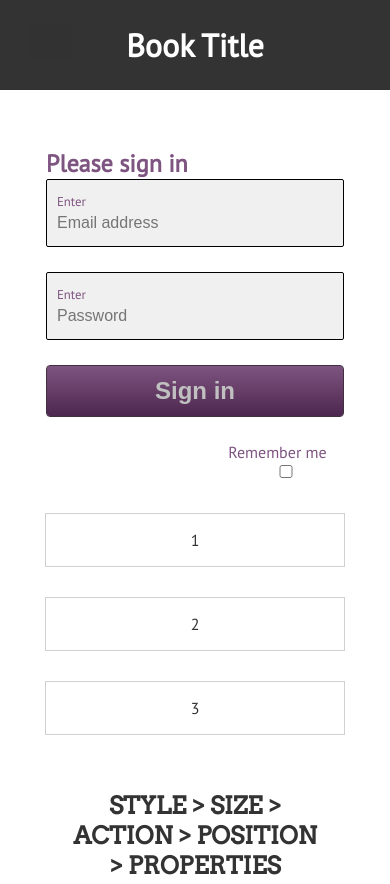
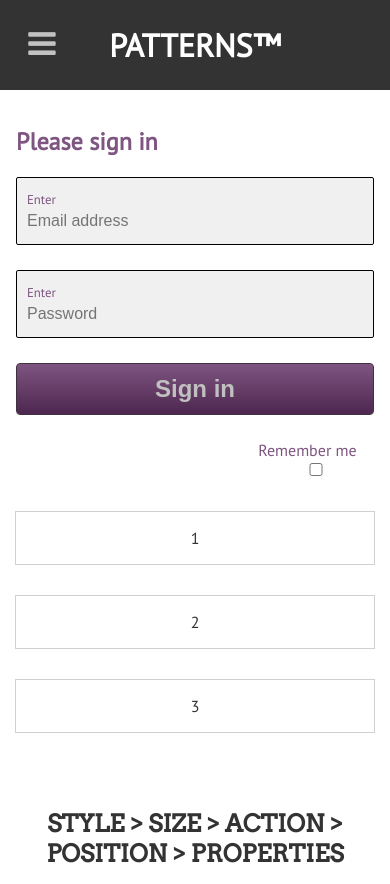
Before and after one commit to djcommandline/frontendpatterns, a plain HTML site: page index.html in a window 390 px wide. Shown: the top 884 px of the page. Drawn offline with nearby package versions, Linux system fonts and the light colour scheme; a script that the page names is missing.

Commit message:
reworked canvas menu

```diff
--- /dev/null
+++ b/css/ie.css
@@ -0,0 +1,257 @@
+body {
+  color: #333;
+  position: relative;
+  width: 100%;
+  min-width: 20em;
+  background: #333333;
+}
+
+.highlight {
+  background: #fff699;
+  padding: 0 0.5em;
+}
+
+.prose ul, .prose ol {
+  list-style: outside disc;
+  font-size: 1em;
+  line-height: 1.5em;
+  margin-bottom: 1.5em;
+}
+.prose p {
+  font-size: 1em;
+  line-height: 1.5em;
+  margin-bottom: 1.5em;
+}
+.prose p.small {
+  color: #666;
+  font-size: 0.813em;
+  line-height: 1.846em;
+  margin-bottom: 1.846em;
+}
+.prose p.medium {
+  color: #666;
+  font-size: 0.875em;
+  line-height: 1.714em;
+  margin-bottom: 1.714em;
+}
+.prose p:last-child {
+  margin-bottom: 0;
+}
+.prose h1 {
+  font-size: 1.875em;
+  line-height: 1.2em;
+  margin-bottom: 0.4em;
+}
+.prose h2 {
+  font-size: 1.5em;
+  line-height: 1.25em;
+  margin-bottom: 0.5em;
+}
+.prose a {
+  color: #6d7173;
+  border-bottom: 1px solid #a1cfe5;
+  text-decoration: none;
+  outline: none;
+}
+.prose a:focus, .prose a:hover {
+  color: #4ab336;
+  border-bottom-color: #77b36b;
+}
+
+.block {
+  position: relative;
+  margin: 0 auto;
+  padding: 1.5em 1.25em;
+  max-width: 60em;
+}
+
+.close-btn {
+  display: block;
+  width: 2.625em;
+  height: 2.25em;
+  padding: 0;
+  border: 0;
+  outline: none;
+  background: #333333 url("../img/close-btn.svg") left center no-repeat;
+  background-size: 1.875em 1.875em;
+  overflow: hidden;
+  white-space: nowrap;
+  text-indent: 100%;
+  filter: progid:DXImageTransform.Microsoft.Alpha(Opacity=100);
+  opacity: 1;
+  -webkit-tap-highlight-color: rgba(0, 0, 0, 0);
+}
+.no-svg .close-btn {
+  background-image: url("../img/close-btn.png");
+}
+.close-btn:focus, .close-btn:hover {
+  filter: progid:DXImageTransform.Microsoft.Alpha(Opacity=100);
+  opacity: 1;
+}
+
+.nav-btn {
+  display: block;
+  width: 2.625em;
+  height: 2.25em;
+  padding: 0;
+  border: 0;
+  outline: none;
+  background: #333333 url("../img/nav-icon.svg") left center no-repeat;
+  background-size: 1.875em 1.5em;
+  overflow: hidden;
+  white-space: nowrap;
+  text-indent: 100%;
+  filter: progid:DXImageTransform.Microsoft.Alpha(Opacity=70);
+  opacity: 0.7;
+  -webkit-tap-highlight-color: rgba(0, 0, 0, 0);
+}
+.no-svg .nav-btn {
+  background-image: url("../img/nav-icon.png");
+}
+.nav-btn:hover, .nav-btn:focus {
+  filter: progid:DXImageTransform.Microsoft.Alpha(Opacity=100);
+  opacity: 1;
+}
+
+#outer-wrap {
+  position: relative;
+  overflow: hidden;
+  width: 100%;
+}
+
+#inner-wrap {
+  position: relative;
+  width: 100%;
+}
+
+#nav {
+  z-index: 200;
+  position: relative;
+  overflow: hidden;
+  width: 100%;
+  color: #fff;
+}
+#nav .close-btn {
+  display: none;
+}
+#nav .block-title {
+  border: 0;
+  clip: rect(0 0 0 0);
+  height: 1px;
+  margin: -1px;
+  overflow: hidden;
+  padding: 0;
+  position: absolute;
+  width: 1px;
+}
+#nav .block {
+  z-index: 2;
+  position: relative;
+  padding: 0.75em 1.25em;
+  background: #333333;
+}
+#nav ul {
+  *zoom: 1;
+  display: block;
+}
+#nav ul:before, #nav ul:after {
+  content: "";
+  display: table;
+}
+#nav ul:after {
+  clear: both;
+}
+#nav li {
+  display: block;
+}
+#nav li a {
+  display: block;
+  color: #ccc;
+  font-size: 0.875em;
+  line-height: 1.286em;
+  font-weight: bold;
+  outline: none;
+}
+#nav li a:focus, #nav li a:hover {
+  color: #fff;
+  background: rgba(255, 255, 255, 0.1);
+}
+#nav li.is-active a {
+  color: #fff;
+}
+
+#header {
+  z-index: 100;
+  position: relative;
+  color: #fff;
+  background: #333333;
+}
+#header .block-title {
+  margin: 0;
+  font-size: 1.875em;
+  line-height: 1.2em;
+  text-align: center;
+  white-space: nowrap;
+}
+#header .nav-btn {
+  position: absolute;
+  top: 1.5em;
+  left: 1.875em;
+}
+
+#main {
+  background: #fff;
+}
+#main .block {
+  padding: 2.625em 1.875em;
+}
+
+footer[role="contentinfo"] {
+  background: #ddd;
+}
+
+#header .nav-btn {
+  border: 0;
+  clip: rect(0 0 0 0);
+  height: 1px;
+  margin: -1px;
+  overflow: hidden;
+  padding: 0;
+  position: absolute;
+  width: 1px;
+}
+
+#nav .close-btn {
+  border: 0;
+  clip: rect(0 0 0 0);
+  height: 1px;
+  margin: -1px;
+  overflow: hidden;
+  padding: 0;
+  position: absolute;
+  width: 1px;
+}
+#nav .block-title {
+  border: 0;
+  clip: rect(0 0 0 0);
+  height: 1px;
+  margin: -1px;
+  overflow: hidden;
+  padding: 0;
+  position: absolute;
+  width: 1px;
+}
+#nav ul {
+  text-align: center;
+  white-space: nowrap;
+}
+#nav li {
+  display: inline-block;
+  border-right: 1px solid rgba(255, 255, 255, 0.1);
+}
+#nav li:last-child {
+  border-right: none;
+}
+#nav li a {
+  padding: 0.429em 0.857em;
+}
--- a/css/mobile-first-grid.css
+++ b/css/mobile-first-grid.css
@@ -72,11 +72,9 @@
 	    width: 33%;
 	    float: left;
 	}
-
 	.cw400 {
 		width: 320px !important;
 	}
-
 
 }
 
@@ -121,8 +119,6 @@
 	    width: 12.5%;
 	    float: left;
 	}
-
-
 	.cw400 {
 		width: 400px !important;
 	}
--- a/css/nav.css
+++ b/css/nav.css
@@ -33,23 +33,32 @@ input[type="search"] {
   list-style: none;
 }
 
-h1, h2, h3, h4, h5, h6, p, ul, ol {
+#header a, #nav   a {
+  text-decoration: none !important;
+  color: #fff;
+}
+
+#header h1,
+#header h2,
+#header h3,
+#header h4,
+#header h5,
+#header h6,
+#header p{
   margin: 0;
 }
 
-
-
-.block {
+#nav .block, #header .block {
   position: relative;
   margin: 0 auto;
   padding: 1.5em 1.25em;
   max-width: 60em;
 }
 
-
-
-
-
+#main .block {
+  max-width: 1020px;
+  margin: 0 auto;
+}
 
 .nav-btn {
   display: block;
@@ -58,25 +67,20 @@ h1, h2, h3, h4, h5, h6, p, ul, ol {
   padding: 0;
   border: 0;
   outline: none;
-  background: #333333 url("../canvas-menu/img/nav-icon.svg") left center no-repeat;
   background-size: 1.875em 1.5em;
   overflow: hidden;
   white-space: nowrap;
-  text-indent: 100%;
   filter: progid:DXImageTransform.Microsoft.Alpha(Opacity=70);
   opacity: 0.7;
   -webkit-tap-highlight-color: rgba(0, 0, 0, 0);
 }
 .no-svg .nav-btn {
-  background-image: url("../canvas-menu/img/nav-icon.png");
+  background-image: url("../img/nav-icon.png");
 }
 .nav-btn:hover, .nav-btn:focus {
   filter: progid:DXImageTransform.Microsoft.Alpha(Opacity=100);
   opacity: 1;
 }
-
-
-
 
 .close-btn {
   display: block;
@@ -85,28 +89,23 @@ h1, h2, h3, h4, h5, h6, p, ul, ol {
   padding: 0;
   border: 0;
   outline: none;
-  background: #333333 url("../canvas-menu/img/close-btn.svg") left center no-repeat;
-  background-size: 1.875em 1.875em;
+
   overflow: hidden;
   white-space: nowrap;
-  text-indent: 100%;
+
   filter: progid:DXImageTransform.Microsoft.Alpha(Opacity=100);
   opacity: 1;
   -webkit-tap-highlight-color: rgba(0, 0, 0, 0);
+
+  color: #fff;
 }
 .no-svg .close-btn {
-  background-image: url("../canvas-menu/img/close-btn.png");
+  background-image: url("../img/close-btn.png");
 }
 .close-btn:focus, .close-btn:hover {
   filter: progid:DXImageTransform.Microsoft.Alpha(Opacity=100);
   opacity: 1;
 }
-
-
-
-
-
-
 
 #outer-wrap {
   position: relative;
@@ -118,8 +117,6 @@ h1, h2, h3, h4, h5, h6, p, ul, ol {
   position: relative;
   width: 100%;
 }
-
-
 
     #header {
       z-index: 100;
@@ -136,11 +133,10 @@ h1, h2, h3, h4, h5, h6, p, ul, ol {
     }
     #header .nav-btn {
       position: absolute;
-      top: 1.5em;
-      left: 1.875em;
+      top: 0.7em;
+      left: 0em;
+      font-size: 2em;
     }
-
-
 
     #nav {
       z-index: 200;
@@ -198,17 +194,9 @@ h1, h2, h3, h4, h5, h6, p, ul, ol {
       color: #fff;
     }
 
-
-
-
     #main {
       background: #fff;
     }
-    #main .block {
-      padding: 2.625em 1.875em;
-    }
-
-
 
     footer[role="contentinfo"] {
       background: #ddd;
@@ -217,7 +205,15 @@ h1, h2, h3, h4, h5, h6, p, ul, ol {
 
 
 
-@media screen and (min-width: 45.0625em) {
+
+
+
+
+
+
+
+
+@media screen and ( min-width: 45.0625em ) {
   #header .nav-btn {
     border: 0;
     clip: rect(0 0 0 0);
@@ -273,7 +269,7 @@ h1, h2, h3, h4, h5, h6, p, ul, ol {
   #nav {
     position: absolute;
     top: 0;
-    padding-top: 5.25em;
+    padding-top: 0;
   }
   #nav:not(:target) {
     z-index: 1;
@@ -283,13 +279,19 @@ h1, h2, h3, h4, h5, h6, p, ul, ol {
     display: block;
   }
   #nav .close-btn {
-    position: absolute;
-    top: -3.75em;
-    left: 1.875em;
+    left: 0;
+    font-size: 2em;
+    top: 0;
+    position: relative;
+    height: 2.8em;
+    line-height: 2.9em;
   }
   #nav .block {
     position: relative;
     padding: 0;
+  }
+  #nav ul {
+    margin: 0;
   }
   #nav li {
     position: relative;
@@ -316,14 +318,6 @@ h1, h2, h3, h4, h5, h6, p, ul, ol {
 
 
 
-
-
-
-
-
-
-
-
   .js-ready #nav {
     height: 100%;
     width: 70%;
@@ -339,6 +333,9 @@ h1, h2, h3, h4, h5, h6, p, ul, ol {
     display: block;
     filter: progid:DXImageTransform.Microsoft.Alpha(Opacity=70);
     opacity: 0.7;
+    width: 100%;
+    text-align: left;
+    text-indent: 0.35em;
   }
   .js-ready #nav .close-btn:focus, .js-ready #nav .close-btn:hover {
     filter: progid:DXImageTransform.Microsoft.Alpha(Opacity=100);
@@ -355,12 +352,6 @@ h1, h2, h3, h4, h5, h6, p, ul, ol {
   .js-nav #inner-wrap {
     left: 70%;
   }
-
-
-
-
-
-
 
 
 
--- a/index.html
+++ b/index.html
@@ -11,20 +11,20 @@
         <meta name="viewport" content="width=device-width">
 
 
-        <!-- Modernizr -->
+        <!-- modernizr -->
         <script src="js/modernizr.js"></script>
 
-        <!-- Font Awesome -->
+        <!-- font awesome -->
         <link rel="stylesheet" href="./css/font-awesome.css">
         <!--[if IE 7]>
         <link rel="stylesheet" href="css/font-awesome-ie7.min.css">
         <![endif]-->
 
-        <!-- Google Font Face -->
+        <!-- google font face -->
         <link href="http://fonts.googleapis.com/css?family=Arvo" rel="stylesheet" type="text/css">
         <link href="http://fonts.googleapis.com/css?family=PT+Sans" rel="stylesheet" type="text/css">
 
-        <!-- CSS Classes -->
+        <!-- css -->
         <link rel="stylesheet" href="./css/normalize.css">
         <link rel="stylesheet" href="./css/fonts.css">
         <link rel="stylesheet" href="./css/margins.css">
@@ -77,34 +77,46 @@
 
             <header id="header" role="banner">
                 <div class="block">
-                    <h1 class="title">Book Title</h1>
-                    <a class="nav-btn" id="nav-open-btn" href="#nav">Book Navigation</a>
+                    <h1 class="title">PATTERNS™</h1>
+                    <a class="nav-btn" id="nav-open-btn" href="#nav"><i class="icon-reorder"></i></a>
                 </div>
             </header>
 
-            <nav id="nav" role="navigation">
+            <nav id="nav" role="navigation" class="text-left">
                 <div class="block">
-                    <h2 class="block-title">Chapters</h2>
+
+                    <!-- TITLE -->
+                    <h2 class="block-title">Title</h2>
+                    <a class="close-btn" id="nav-close-btn" href="#header"><i class="icon-reorder"></i> PATTERNS™</a>
+
                     <ul>
                         <li class="is-active">
-                            <a href="#">Chapter 1</a>
+                            <a href="#"><i class="icon-user"></i> PROFILE</a>
                         </li>
                         <li>
-                            <a href="#">Chapter 2</a>
+                            <a href="#"><i class="icon-cog"></i> SETTINGS</a>
                         </li>
                         <li>
-                            <a href="#">Chapter 3</a>
+                            <a href="#"><i class="icon-comment"></i> COMMENTS</a>
                         </li>
                         <li>
-                            <a href="#">Chapter 4</a>
+                            <a href="#"><i class="icon-envelope"></i> INBOX</a>
                         </li>
                         <li>
-                            <a href="#">Chapter 5</a>
+                            <a href="#"><i class="icon-search"></i> SEARCH</a>
+                        </li>
+                        <li>
+                            <a href="#"><i class="icon-credit-card"></i> PAYMENT INFO</a>
+                        </li>
+                        <li>
+                            <a href="#"><i class="icon-mobile-phone"></i> CONTACT</a>
+                        </li>
+                        <li>
+                            <a href="#"><i class="icon-truck"></i> SHIPPING</a>
                         </li>
                     </ul>
 
 
-                    <a class="close-btn" id="nav-close-btn" href="#header">Return to Content</a>
                 </div>
             </nav>
 
@@ -198,7 +210,7 @@
 
                                 <div class="w100 rel-center text-left">
 
-                                    <h3>Basic Buttons</h3>
+                                    <h3 class="padded">Basic Buttons</h3>
                                     <div class="bg-light xsmall cta mb-15"> XSMALL <i class="icon-circle-arrow-right"></i> </div>
                                     <div class="bg-light small cta mb-15"> SMALL <i class="icon-circle-arrow-right"></i> </div>
                                     <div class="bg-solid medium cta mb-15"> MEDIUM <i class="icon-circle-arrow-right"></i> </div>
@@ -269,17 +281,17 @@
 
         <!-- END OF PAGE SCRIPT -->
         <script src="//ajax.googleapis.com/ajax/libs/jquery/1.9.0/jquery.min.js"></script>
-        <script>window.jQuery || document.write('<script src="js/vendor/jquery-1.9.0.min.js"><\/script>')</script>
+        <script>window.jQuery || document.write('<script src="js/jquery-1.9.0.min.js"><\/script>')</script>
 
         <!-- ADDITIONAL SCRIPTS -->
         <script src="js/plugins.js"></script>
-        <script src="http://localhost/frontendpatterns/canvas-menu/js/main.js"></script>
 
         <!-- ADDITIONAL PAGE SCRIPTS -->
-        <script type="css/js">
+        <script type="text/javascript">
             jQuery(document).ready(function($) {
                 $('.input-wrap input').focus(function(){
                     $(this).parent().addClass('focused');
+                    console.log('hello');
                 });
                 $('.input-wrap input').focusout(function(){
                     $(this).parent().removeClass('focused');
@@ -288,7 +300,7 @@
         </script>
 
         <!-- Google Analytics: change UA-XXXXX-X to be your site's ID. -->
-        <script>
+        <script type="text/javascript">
             var _gaq=[['_setAccount','UA-XXXXX-X'],['_trackPageview']];
             (function(d,t){var g=d.createElement(t),s=d.getElementsByTagName(t)[0];
             g.src=('https:'==location.protocol?'//ssl':'//www')+'.google-analytics.com/ga.js';
--- /dev/null
+++ b/js/plugins.js
@@ -0,0 +1,156 @@
+/*!
+ *
+ *  Copyright (c) David Bushell | http://dbushell.com/
+ *
+ */
+(function(window, document, undefined)
+{
+
+    // helper functions
+
+    var trim = function(str)
+    {
+        return str.trim ? str.trim() : str.replace(/^\s+|\s+$/g,'');
+    };
+
+    var hasClass = function(el, cn)
+    {
+        return (' ' + el.className + ' ').indexOf(' ' + cn + ' ') !== -1;
+    };
+
+    var addClass = function(el, cn)
+    {
+        if (!hasClass(el, cn)) {
+            el.className = (el.className === '') ? cn : el.className + ' ' + cn;
+        }
+    };
+
+    var removeClass = function(el, cn)
+    {
+        el.className = trim((' ' + el.className + ' ').replace(' ' + cn + ' ', ' '));
+    };
+
+    var hasParent = function(el, id)
+    {
+        if (el) {
+            do {
+                if (el.id === id) {
+                    return true;
+                }
+                if (el.nodeType === 9) {
+                    break;
+                }
+            }
+            while((el = el.parentNode));
+        }
+        return false;
+    };
+
+    // normalize vendor prefixes
+
+    var doc = document.documentElement;
+
+    var transform_prop = window.Modernizr.prefixed('transform'),
+        transition_prop = window.Modernizr.prefixed('transition'),
+        transition_end = (function() {
+            var props = {
+                'WebkitTransition' : 'webkitTransitionEnd',
+                'MozTransition'    : 'transitionend',
+                'OTransition'      : 'oTransitionEnd otransitionend',
+                'msTransition'     : 'MSTransitionEnd',
+                'transition'       : 'transitionend'
+            };
+            return props.hasOwnProperty(transition_prop) ? props[transition_prop] : false;
+        })();
+
+    window.App = (function()
+    {
+
+        var _init = false, app = { };
+
+        var inner = document.getElementById('inner-wrap'),
+
+            nav_open = false,
+
+            nav_class = 'js-nav';
+
+
+        app.init = function()
+        {
+            if (_init) {
+                return;
+            }
+            _init = true;
+
+            var closeNavEnd = function(e)
+            {
+                if (e && e.target === inner) {
+                    document.removeEventListener(transition_end, closeNavEnd, false);
+                }
+                nav_open = false;
+            };
+
+            app.closeNav =function()
+            {
+                if (nav_open) {
+                    // close navigation after transition or immediately
+                    var duration = (transition_end && transition_prop) ? parseFloat(window.getComputedStyle(inner, '')[transition_prop + 'Duration']) : 0;
+                    if (duration > 0) {
+                        document.addEventListener(transition_end, closeNavEnd, false);
+                    } else {
+                        closeNavEnd(null);
+                    }
+                }
+                removeClass(doc, nav_class);
+            };
+
+            app.openNav = function()
+            {
+                if (nav_open) {
+                    return;
+                }
+                addClass(doc, nav_class);
+                nav_open = true;
+            };
+
+            app.toggleNav = function(e)
+            {
+                if (nav_open && hasClass(doc, nav_class)) {
+                    app.closeNav();
+                } else {
+                    app.openNav();
+                }
+                if (e) {
+                    e.preventDefault();
+                }
+            };
+
+            // open nav with main "nav" button
+            document.getElementById('nav-open-btn').addEventListener('click', app.toggleNav, false);
+
+            // close nav with main "close" button
+            document.getElementById('nav-close-btn').addEventListener('click', app.toggleNav, false);
+
+            // close nav by touching the partial off-screen content
+            document.addEventListener('click', function(e)
+            {
+                if (nav_open && !hasParent(e.target, 'nav')) {
+                    e.preventDefault();
+                    app.closeNav();
+                }
+            },
+            true);
+
+            addClass(doc, 'js-ready');
+
+        };
+
+        return app;
+
+    })();
+
+    if (window.addEventListener) {
+        window.addEventListener('DOMContentLoaded', window.App.init, false);
+    }
+
+})(window, window.document);
```
Also changed, not shown: css/helpers.css (+7 -3 lines), css/positioning.css (+14 -2 lines), img/close-btn.png (added), img/close-btn.svg (added), img/nav-icon.png (added), img/nav-icon.svg (added).
